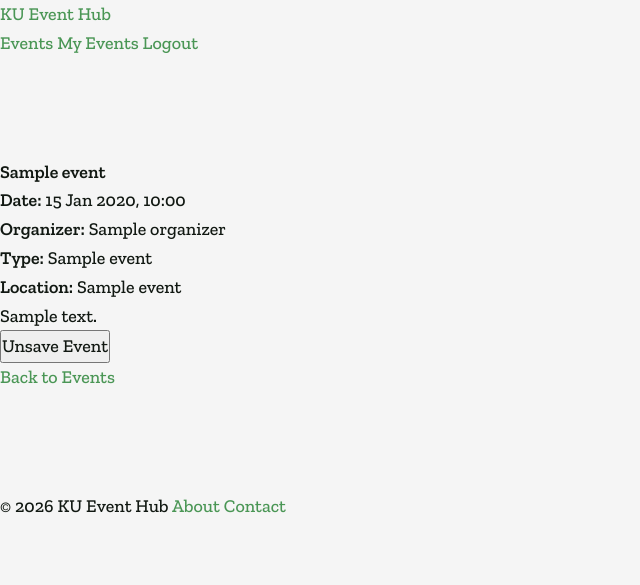
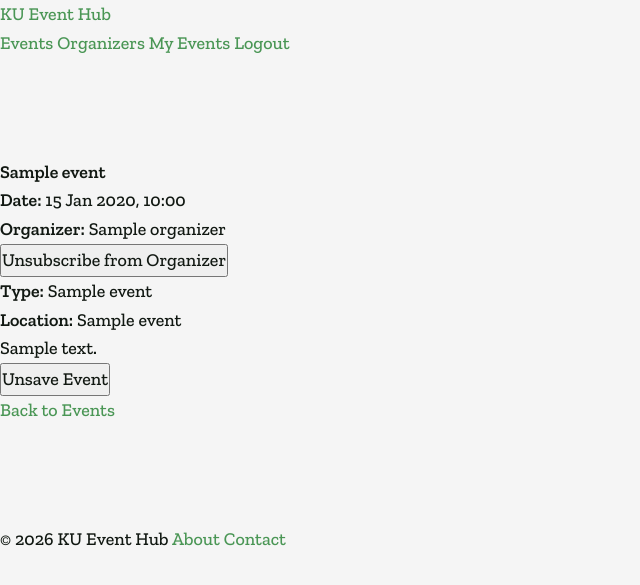
Before and after one commit to EmilieHolstKnap/DIS, a Flask app: page /events/1 in a window 1280 px wide. Shown: the top 585 px of the page, without its empty margins (0-640 px from the left). Run offline with Flask 3, Linux system fonts and the light colour scheme; the visitor is signed in with stand-in values (Sample User, id 1); a database or web service that is not in the repository returns one stand-in record (values such as "Sample title"); some libraries are stand-ins or nearby versions.

Commit message:
organizers page

```diff
--- a/KU_Event_Hub/controllers/event.py
+++ b/KU_Event_Hub/controllers/event.py
@@ -6,11 +6,17 @@ from models.saved_event import (
     remove_saved_event,
     is_event_saved
 )
+from models.subscription import (
+    subscribe_organizer,
+    unsubscribe_organizer,
+    is_organizer_subscribed
+)
 from models.event import (
     list_events,
     get_event,
     list_event_types,
-    list_organizers
+    list_organizers,
+    list_events_grouped_by_organizer
 )
 
 bp = Blueprint('event', __name__, url_prefix='/')
@@ -43,6 +49,15 @@ def events():
         selected_organizer=selected_organizer
     )
 
+@bp.route('/organizers')
+def organizers():
+    grouped_events = list_events_grouped_by_organizer()
+
+    return render_template(
+        'pages/organizers.html',
+        grouped_events=grouped_events
+    )
+
 @bp.route("/events/<int:event_id>/save", methods=["POST"])
 def save(event_id):
 
@@ -56,6 +71,7 @@ def save(event_id):
                 event_id=event_id)
     )
 
+
 @bp.route('/events/<int:event_id>')
 def event_details(event_id):
     event = get_event(event_id)
@@ -64,6 +80,7 @@ def event_details(event_id):
         return "Event not found", 404
 
     saved = False
+    subscribed = False
 
     if "user_id" in session:
         saved = is_event_saved(
@@ -71,11 +88,18 @@ def event_details(event_id):
             event_id
         )
 
+        subscribed = is_organizer_subscribed(
+            session["user_id"],
+            event.organizer
+        )
+
     return render_template(
         'pages/event_details.html',
         event=event,
-        saved=saved
+        saved=saved,
+        subscribed=subscribed
     )
+
 
 @bp.route("/my-events")
 def my_events():
@@ -89,6 +113,7 @@ def my_events():
         "pages/my_events.html",
         events=events
     )
+
 
 @bp.route("/events/<int:event_id>/unsave", methods=["POST"])
 def unsave(event_id):
@@ -104,3 +129,35 @@ def unsave(event_id):
         return redirect(next_page)
 
     return redirect(url_for("event.my_events"))
+
+
+@bp.route("/organizers/<organizer>/subscribe", methods=["POST"])
+def subscribe(organizer):
+
+    if "user_id" not in session:
+        return redirect(url_for("auth.login"))
+
+    subscribe_organizer(session["user_id"], organizer)
+
+    next_page = request.form.get("next")
+
+    if next_page:
+        return redirect(next_page)
+
+    return redirect(url_for("event.events"))
+
+
+@bp.route("/organizers/<organizer>/unsubscribe", methods=["POST"])
+def unsubscribe(organizer):
+
+    if "user_id" not in session:
+        return redirect(url_for("auth.login"))
+
+    unsubscribe_organizer(session["user_id"], organizer)
+
+    next_page = request.form.get("next")
+
+    if next_page:
+        return redirect(next_page)
+
+    return redirect(url_for("event.events"))
--- a/KU_Event_Hub/database.py
+++ b/KU_Event_Hub/database.py
@@ -77,6 +77,14 @@ def init_db():
             user_id INTEGER NOT NULL REFERENCES users(id) ON DELETE CASCADE,
             event_id INTEGER NOT NULL REFERENCES events(id) ON DELETE CASCADE,
             PRIMARY KEY(user_id, event_id)
+        )
+    """)
+
+    cur.execute("""
+        CREATE TABLE IF NOT EXISTS organizer_subscriptions (
+            user_id INTEGER NOT NULL REFERENCES users(id) ON DELETE CASCADE,
+            organizer TEXT NOT NULL,
+            PRIMARY KEY(user_id, organizer)
         )
     """)
 
--- a/KU_Event_Hub/models/event.py
+++ b/KU_Event_Hub/models/event.py
@@ -151,3 +151,18 @@ def list_organizers():
     conn.close()
 
     return organizers
+
+def list_events_grouped_by_organizer():
+    events = list_events()
+
+    grouped_events = {}
+
+    for event in events:
+        organizer = event.organizer or "Unknown organizer"
+
+        if organizer not in grouped_events:
+            grouped_events[organizer] = []
+
+        grouped_events[organizer].append(event)
+
+    return grouped_events
--- /dev/null
+++ b/KU_Event_Hub/models/subscription.py
@@ -0,0 +1,50 @@
+from database import db_connection
+
+
+def subscribe_organizer(user_id, organizer):
+    conn = db_connection()
+    cur = conn.cursor()
+
+    cur.execute("""
+        INSERT INTO organizer_subscriptions(user_id, organizer)
+        VALUES (%s, %s)
+        ON CONFLICT DO NOTHING
+    """, (user_id, organizer))
+
+    conn.commit()
+    cur.close()
+    conn.close()
+
+
+def unsubscribe_organizer(user_id, organizer):
+    conn = db_connection()
+    cur = conn.cursor()
+
+    cur.execute("""
+        DELETE FROM organizer_subscriptions
+        WHERE user_id = %s
+        AND organizer = %s
+    """, (user_id, organizer))
+
+    conn.commit()
+    cur.close()
+    conn.close()
+
+
+def is_organizer_subscribed(user_id, organizer):
+    conn = db_connection()
+    cur = conn.cursor()
+
+    cur.execute("""
+        SELECT 1
+        FROM organizer_subscriptions
+        WHERE user_id = %s
+        AND organizer = %s
+    """, (user_id, organizer))
+
+    subscribed = cur.fetchone() is not None
+
+    cur.close()
+    conn.close()
+
+    return subscribed
--- a/KU_Event_Hub/templates/components/navbar.html
+++ b/KU_Event_Hub/templates/components/navbar.html
@@ -6,6 +6,7 @@
 
         <div class="links-wrapper">
             <a href="{{ url_for('event.events') }}">Events</a>
+            <a href="{{ url_for('event.organizers') }}">Organizers</a>
 
             {% if session.get("user_id") %}
                 <a href="{{ url_for('event.my_events') }}">My Events</a>
--- a/KU_Event_Hub/templates/pages/event_details.html
+++ b/KU_Event_Hub/templates/pages/event_details.html
@@ -11,6 +11,38 @@
 
 <p><strong>Organizer:</strong>
 {{ event.organizer }}</p>
+
+{% if session.get("user_id") %}
+
+    {% if subscribed %}
+        <form method="POST"
+                action="{{ url_for('event.unsubscribe',
+                                    organizer=event.organizer) }}">
+            <input type="hidden"
+                    name="next"
+                    value="{{ request.path }}">
+
+            <button type="submit">
+                Unsubscribe from Organizer
+            </button>
+        </form>
+
+    {% else %}
+        <form method="POST"
+                action="{{ url_for('event.subscribe',
+                                    organizer=event.organizer) }}">
+            <input type="hidden"
+                    name="next"
+                    value="{{ request.path }}">
+
+            <button type="submit">
+                Subscribe to Organizer
+            </button>
+        </form>
+
+    {% endif %}
+
+{% endif %}
 
 <p><strong>Type:</strong>
 {{ event.event_type }}</p>
```
Also changed, not shown: KU_Event_Hub/static/css/events.css (+33 -0 lines), KU_Event_Hub/templates/pages/organizers.html (added, +37 -0 lines).
